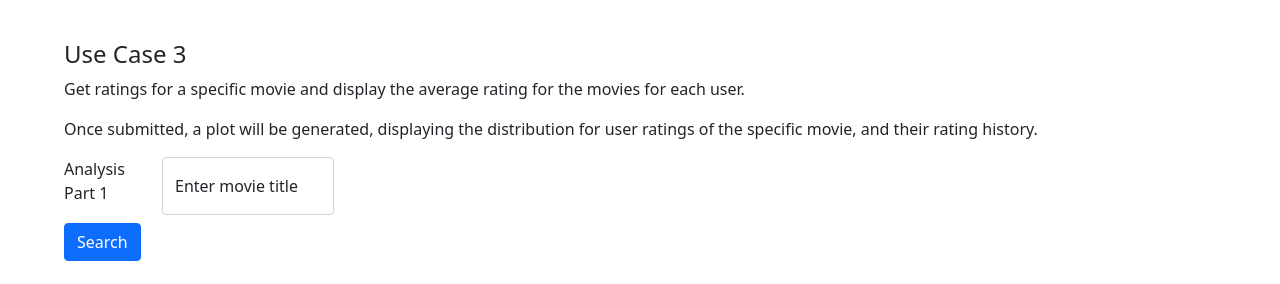
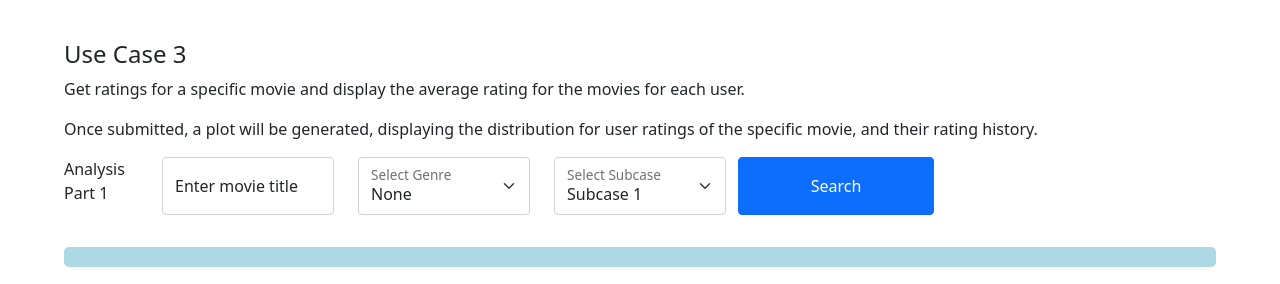
Before and after one commit to jameslee1237/COMP0022, a Flask app: template python/templates/use_case_3.html in a window 1280 px wide. Shown: the part 88-372 px from the top of the page. Run offline with Flask 2, Linux system fonts and the light colour scheme; the template is opened without the code that fills it, so the values that code supplies are empty; some libraries are stand-ins or nearby versions.

Commit message:
Optimised code for use case 3; part 1 of case 3 is complete

```diff
--- a/python/app.py
+++ b/python/app.py
@@ -456,29 +456,50 @@ class App:
             print(f"Filters: {filters}", flush=True)
 
             query_params = ''
-            movie_title = ''
-            context = dict.fromkeys(['message', 'query_result', 'correlation', 'movie_title'])
+            base_query = ''
+            context = dict.fromkeys(['message', 'query_result', 'correlation', 'movie_title', 'unique_genres'])
 
-            if 'movie_title_field' in filters.keys():
-                movie_title = filters['movie_title_field'][0]
-                query_params = f" WHERE title LIKE '%{movie_title}%'"
+            movie_title = filters['movie_title_field'][0]
+            selected_subcase = filters['selected_subcase'][0]
+            genre_filter = filters['genre'][0]
+            print(f'genre filter: {genre_filter}', flush=True)
 
-            base_query = f"""
-                SELECT A.user_ID, A.rating, B.av
-                    FROM ( SELECT *
-                        FROM movies.movies_ratings
-                        WHERE movie_ID = (
-                            SELECT movie_ID
-                            FROM movies.movies_data
-                            {query_params}
-                        )
-                    ) A LEFT JOIN
-                    (
-                        SELECT user_ID, AVG(rating) AS av
-                        FROM movies.movies_ratings
-                        GROUP BY user_ID
-                    ) B ON A.user_ID = B.user_ID;
-            """
+            if selected_subcase == 'subcase1':
+                # We need to pass an error message if the user selects a genre for case 1!
+                if genre_filter != '' or movie_title == '':
+                    context['message'] = 'Unexpected filters for case 1. Check your movie and genre filters again!'
+                    return context
+                else:
+                    print('use case 3 subcase 1', flush=True)
+                    base_query = f"""
+                        SELECT A.user_ID, A.rating, B.av
+                            FROM ( SELECT *
+                                FROM movies.movies_ratings
+                                WHERE movie_ID = (
+                                    SELECT movie_ID
+                                    FROM movies.movies_data
+                                    WHERE title LIKE '%{movie_title}%'
+                                )
+                            ) A LEFT JOIN
+                            (
+                                SELECT user_ID, AVG(rating) AS av
+                                FROM movies.movies_ratings
+                                GROUP BY user_ID
+                            ) B ON A.user_ID = B.user_ID;
+                    """
+            elif selected_subcase == 'subcase2':
+                if genre_filter == '' or movie_title == '':
+                    context['message'] = 'Unexpected filters for case 2. Check your movie and genre filters again!'
+                    return context
+                else:
+                    print('use case 3 subcase 2', flush=True)
+                    base_query = f"""
+
+                    """
+
+
+            print(base_query, flush=True)
+
             cursor.execute(base_query)
             result = cursor.fetchall()
             cursor.close()
@@ -490,7 +511,7 @@ class App:
             print(f"processed labels: {processed_labels}", flush=True)
             print(f"processed data: {processed_data}", flush=True)
 
-            context["message"] = 'Completed analysis for use case 3'
+            context["message"] = 'Completed analysis for Subcase 1!'
             context["movie_title"] = movie_title
             context["labels"] = processed_labels
             context["query_res"] = processed_data
@@ -617,6 +638,10 @@ def uc_3():
         print("Error while connecting: ", e)
 
     headings_display = ['user_ID', 'movie_ID', 'rating', 'timestamp']
+
+    # Fetch unique genres of the table to populate selection button in UI
+    unique_genres = app1.get_unique_genres()
+
     if request.method == "POST":
         context = app1.use_case_3(filters=request.form)
     else:
@@ -626,6 +651,7 @@ def uc_3():
         'use_case_3.html',
         len=len(headings_display),
         context=context,
+        unique_genres=unique_genres,
         headings_display=headings_display
     )
 
--- a/python/static/use_case_3.css
+++ b/python/static/use_case_3.css
@@ -34,6 +34,14 @@ td, th {
 }
 
 
+.message {
+    width: 100%;
+    padding: 10px 25px;
+    border-radius: 5px;
+    background-color: lightblue;
+}
+
+
 @media only screen and (max-width:768px) {
     .use-case-2-results {
         font-size: 12px;
--- a/python/templates/use_case_3.html
+++ b/python/templates/use_case_3.html
@@ -26,8 +26,29 @@
                     <label for="movie_title_field">Enter movie title</label>
                 </div>
             </div>
+            <div class="col-sm-2">
+                <div class="form-floating">
+                    <select class="form-select" name="genre" id="genre-select">
+                        <!-- Add a default option "None" to prevent filtering on genre column -->
+                        <option value="" selected>None</option>
+                        {% for genre_name in unique_genres %}
+                            <option value={{genre_name}}>{{genre_name}}</option>
+                        {% endfor %}
+                    </select>
+                    <label for="genre-select">Select Genre</label>
+                </div>
+            </div>
+            <div class="col-sm-2">
+                <div class="form-floating">
+                    <select class="form-select" name="selected_subcase" id="selected_subcase">
+                        <option value="subcase1" selected>Subcase 1</option>
+                        <option value="subcase2">Subcase 2</option>
+                    </select>
+                    <label for="selected_subcase">Select Subcase</label>
+                </div>
+            </div>
+            <button type="submit" class="btn btn-primary col-sm-2">Search</button>
         </fieldset>
-        <button type="submit" class="btn btn-primary">Search</button>
     </form>
     <br>
     <div class="use-case-3-results">
@@ -35,10 +56,11 @@
         {% if context != None %}
             {% set correlation = context['correlation'] %}
             {% set movie_title = context['movie_title'] %}
-            <p>{{ message }}</p>
-            <p>Correlation for {{movie_title}}: {{correlation}}</p>
-        {% else %}
-            <p>{{ message }}</p>
+
+            {% if message != None %}
+                <p class="message">{{ message }}</p>
+                <p>Correlation for {{movie_title}}: {{correlation}}</p>
+            {% endif %}
         {% endif %}
     </div>
     <div>
@@ -53,6 +75,7 @@
 
         let data = {
             datasets: [{
+                type: "scatter",
                 label: "User ratings for " + movie_title,
                 labels: labels,
                 data: query_res,
@@ -63,6 +86,8 @@
         let options = {
             scales: {
                 x: {
+                    min: 0,
+                    max: 5,
                     type: 'linear',
                     position: 'bottom',
                     title: {
@@ -71,6 +96,8 @@
                     }
                 },
                 y: {
+                    min: 0,
+                    max: 5,
                     title: {
                         display: true,
                         text: 'User Average Rating History'
@@ -91,8 +118,28 @@
             }
         }
 
+        const scatterArbitraryLine = {
+            id: 'scatterArbitraryLine',
+            beforeDatasetDraw(chart, args, pluginOptions) {
+                const { ctx, chartArea: {top, bottom, left, right, width, height}, scales: {x, y} } = chart;
+                ctx.save();
+
+                lines();
+
+                function lines() {
+                    ctx.beginPath();
+                    ctx.strokeStyle = '#71C253';
+                    ctx.lineWidth = 1;
+                    ctx.moveTo(x.getPixelForValue(0), y.getPixlForValue(5));
+                    ctx.lineTo(x.getPixelForValue(5), y.getPixlForValue(5));
+                    ctx.stroke();
+                    ctx.closePath();
+                    ctx.restore();
+                }
+            }
+        }
+
         scatterChart = new Chart(ctx, {
-            type: "scatter",
             data: data,
             options: options
         });
```
